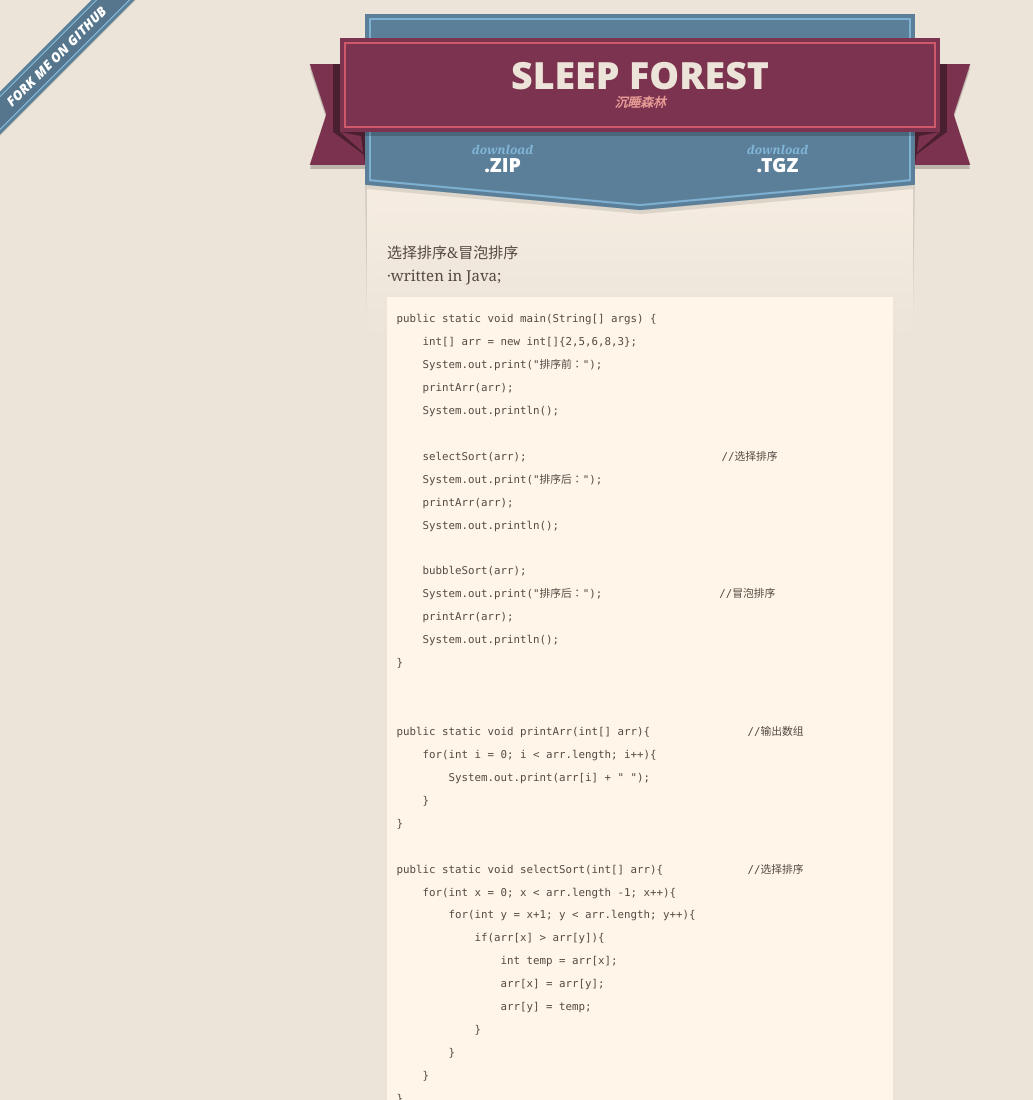
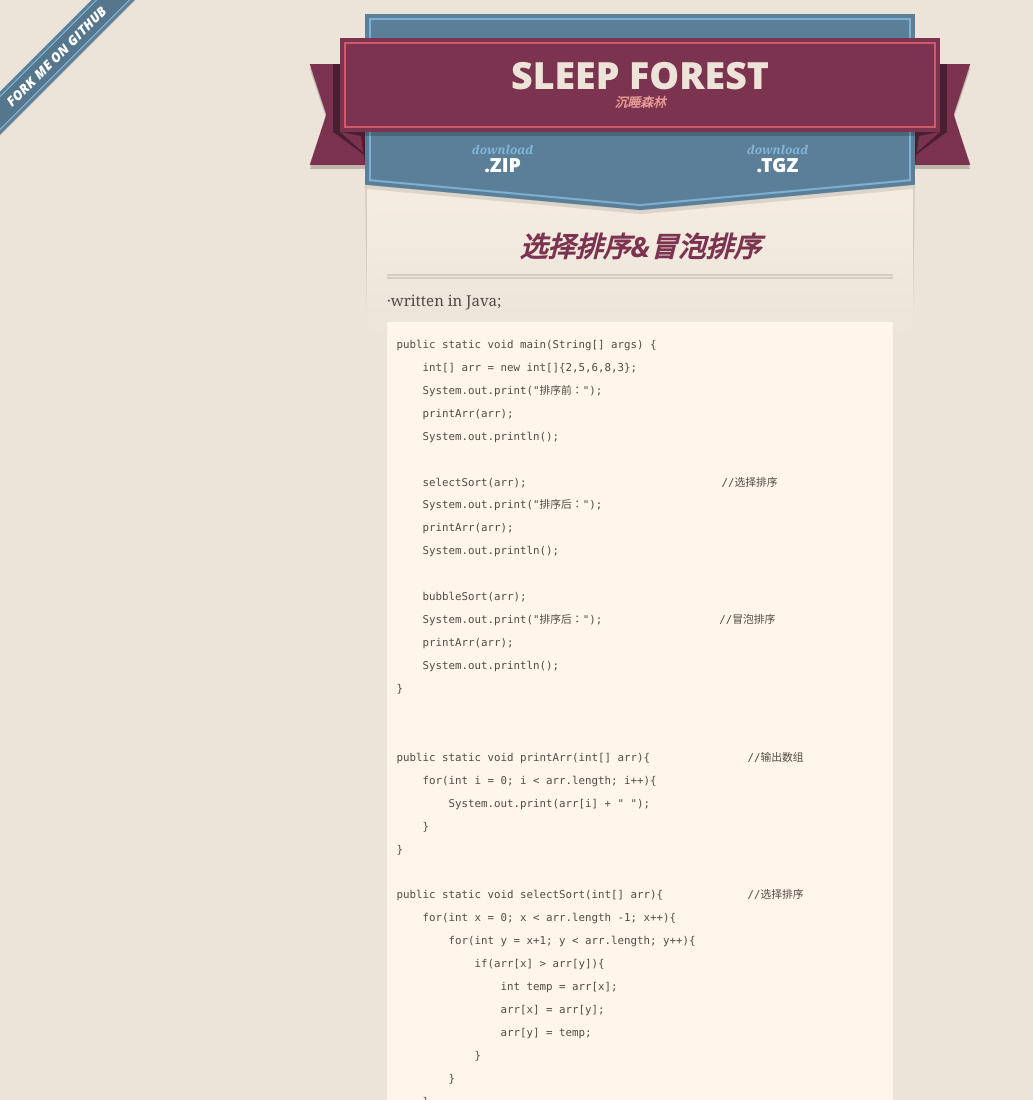
Before and after one commit to Zollee/Sort, a plain HTML site: page index.html in a window 1280 px wide. Shown: the top 1100 px of the page, without its empty margins (0-1033 px from the left). Drawn offline with nearby package versions, Linux system fonts and the light colour scheme.

Commit message:
Create gh-pages branch via GitHub

```diff
--- a/index.html
+++ b/index.html
@@ -46,8 +46,10 @@
 
 
       <section id="main_content">
-        <p>选择排序&amp;冒泡排序<br>
-·written in Java;   </p>
+        <h2>
+<a name="%E9%80%89%E6%8B%A9%E6%8E%92%E5%BA%8F%E5%86%92%E6%B3%A1%E6%8E%92%E5%BA%8F" class="anchor" href="#%E9%80%89%E6%8B%A9%E6%8E%92%E5%BA%8F%E5%86%92%E6%B3%A1%E6%8E%92%E5%BA%8F"><span class="octicon octicon-link"></span></a>选择排序&amp;冒泡排序</h2>
+
+<p>·written in Java;   </p>
 
 <pre><code>public static void main(String[] args) {
     int[] arr = new int[]{2,5,6,8,3};
```
Also changed, not shown: params.json (+1 -1 lines).
